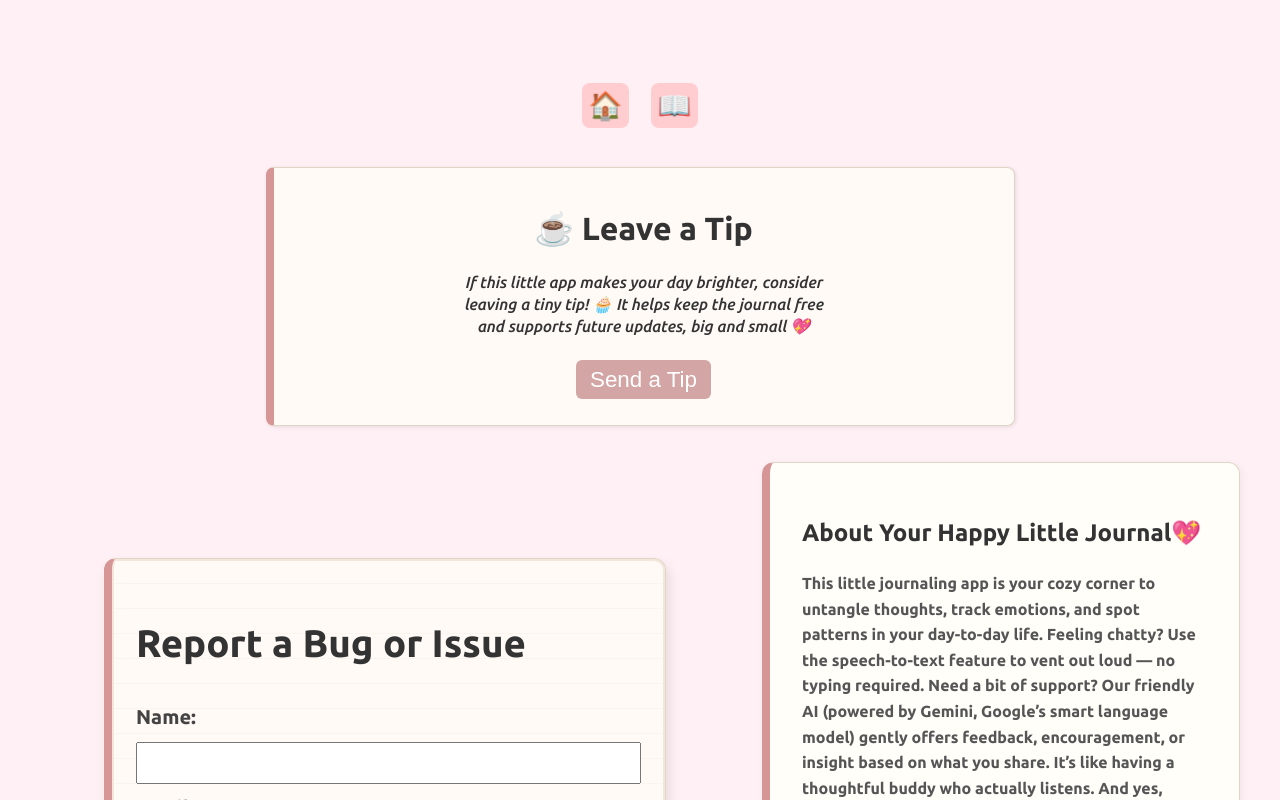
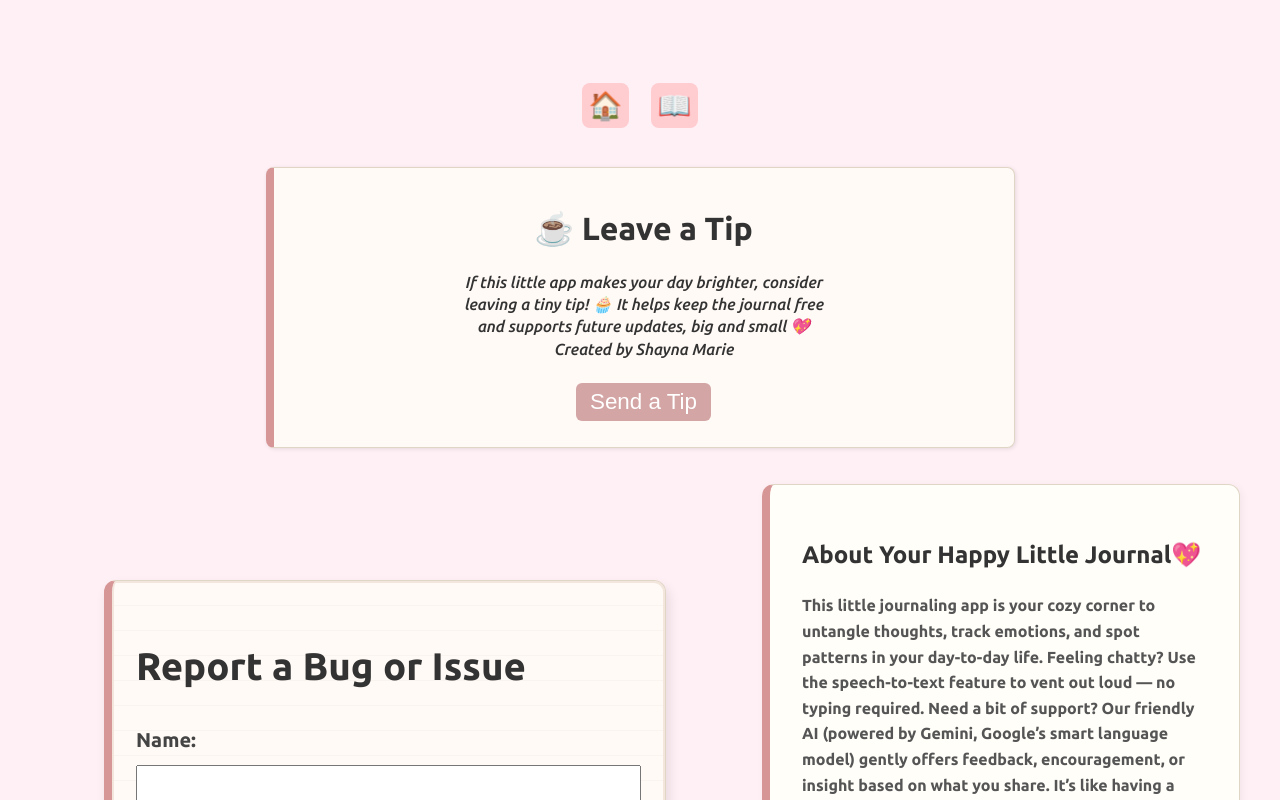
Before and after one commit to ShaynaMBarclay/vent2me, a React (Vite) app: page /settings in a window 1280 px wide. Shown: the top 800 px of the page. Built offline with nearby package versions, Linux system fonts and the light colour scheme; the HTML template or start-up script is replaced by a standard one; a web font is replaced by a local one.

Commit message:
added my name

```diff
--- a/src/pages/Settings.jsx
+++ b/src/pages/Settings.jsx
@@ -50,6 +50,7 @@ function Settings() {
   <p>
     If this little app makes your day brighter, consider leaving a tiny tip! 🧁
     It helps keep the journal free and supports future updates, big and small 💖
+    Created by Shayna Marie
   </p>
   <a
     href="https://paypal.me/Sylvariae?country.x=US&locale.x=en_US"
```
